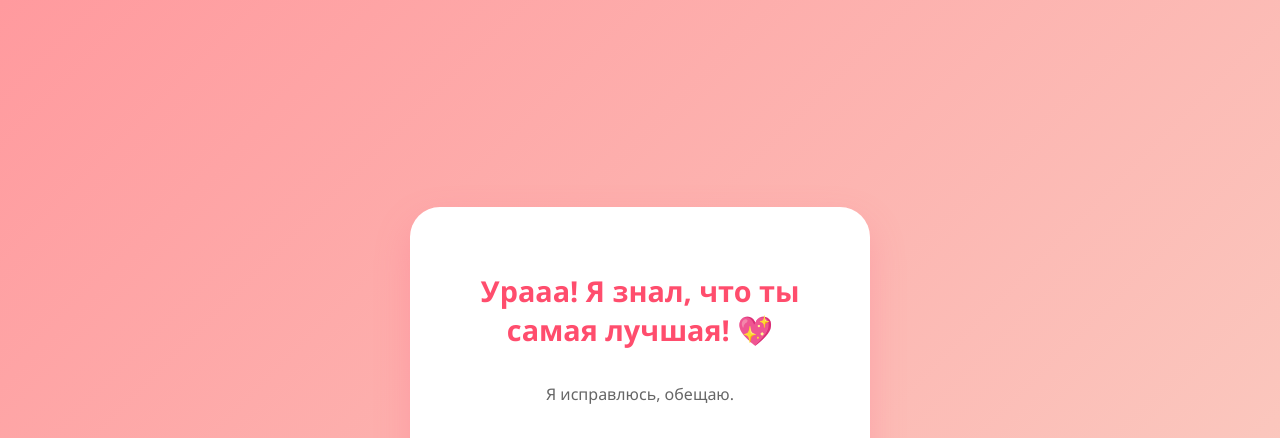
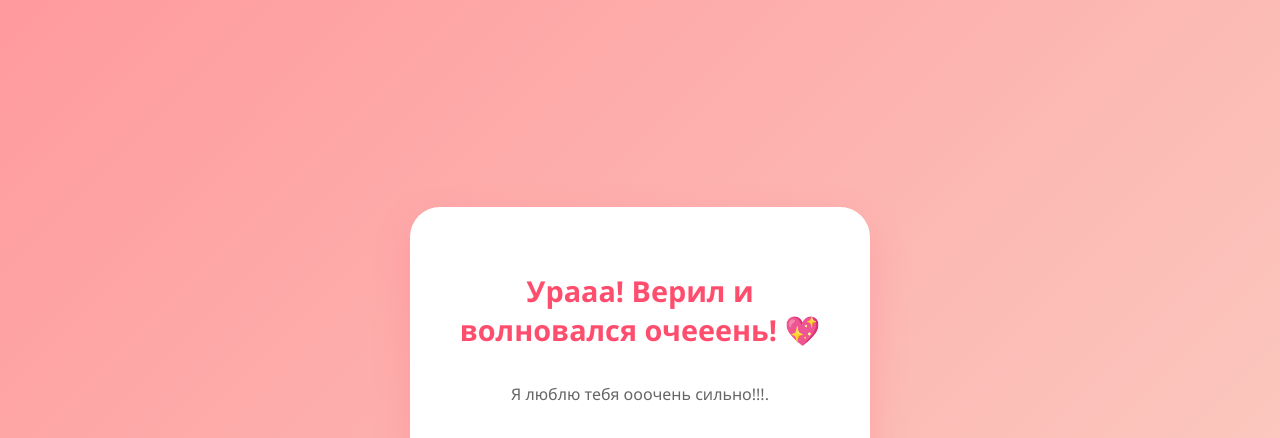
Before and after one commit to KostyaProG/sorry-card, a plain HTML site: page index.html in a window 1280 px wide. Both pictures are taken after a click on the button "Да ❤️". Shown: the top 438 px of the page. Drawn offline with Linux system fonts and the light colour scheme.

Commit message:
Update index.html

```diff
--- a/index.html
+++ b/index.html
@@ -14,7 +14,7 @@
             min-height: 100vh;
             background: linear-gradient(135deg, #ff9a9e, #fad0c4);
             font-family: 'Segoe UI', Tahoma, Geneva, Verdana, sans-serif;
-            overflow: hidden; /* Скрываем полосы прокрутки, чтобы кнопка не вылетала за пределы */
+            overflow: hidden;
             text-align: center;
         }
         .card {
@@ -46,7 +46,7 @@
             justify-content: center;
             gap: 20px;
             position: relative;
-            height: 60px; /* Фиксируем высоту, чтобы верстка не прыгала */
+            height: 60px;
         }
         button {
             padding: 15px 35px;
@@ -69,9 +69,9 @@
         #noBtn {
             background-color: #f0f0f0;
             color: #666;
-            position: absolute; /* Важно для убегания */
+            position: absolute;
             left: 50%;
-            transform: translateX(50%); /* Начальная позиция справа от "Да" */
+            transform: translateX(50%);
             z-index: 20;
         }
         .hidden {
@@ -92,9 +92,9 @@
 <body>
 
     <div class="card" id="mainCard">
-        <!-- Замени ссылку на гифку на любую милую или смешную -->
+
         <div class="gif-container">
-            <img id="mainGif" src="https://media.tenor.com/ef3X8834_E0AAAAi/tkthao219-bubududu.gif" alt="Mimi">
+            <img id="mainGif" src="https://tenor.com/ru/view/cat-smile-kitty-smile-puss-smile-gif-4760874273861776298" alt="Mimi">
         </div>
         <h1 id="question">Простишь меня? 🥺</h1>
         <div class="buttons">
@@ -105,8 +105,8 @@
 
     <!-- Этот блок появится после нажатия "Да" -->
     <div id="successMessage" class="card">
-        <h2>Урааа! Я знал, что ты самая лучшая! 💖</h2>
-        <p style="color: #666; margin-top: 10px;">Я исправлюсь, обещаю.</p>
+        <h2>Урааа! Верил и волновался очееень! 💖</h2>
+        <p style="color: #666; margin-top: 10px;">Я люблю тебя ооочень сильно!!!.</p>
         <!-- Можешь добавить сюда милую гифку или фото -->
         <img src="https://media.giphy.com/media/3oriO0OEd9QIDdllqo/giphy.gif" style="width: 150px; margin-top: 20px; border-radius: 15px;" alt="Love">
     </div>
@@ -121,12 +121,12 @@
         // Массив с сообщениями, которые будут появляться при попытке нажать "Нет"
         const noMessages = [
             "Ты уверена? 😢",
-            "Пожалуйста...",
-            "Я исправлюсь!",
-            "Ну прости...",
-            "Давай поговорим?",
-            "Я скучаю...",
-            "Не уходи 🥺"
+            "Так не пойдееет)",
+            "Мяу",
+            "Котенка моя не надооо",
+            "Очень скучаю по тебе...",
+            "НЕЕЕЕЕЕЕЕЕЕЕЕЕЕЕЕЕТ(",
+            "А вот нетушки хихихи"
         ];
         let messageIndex = 0;
 
```
